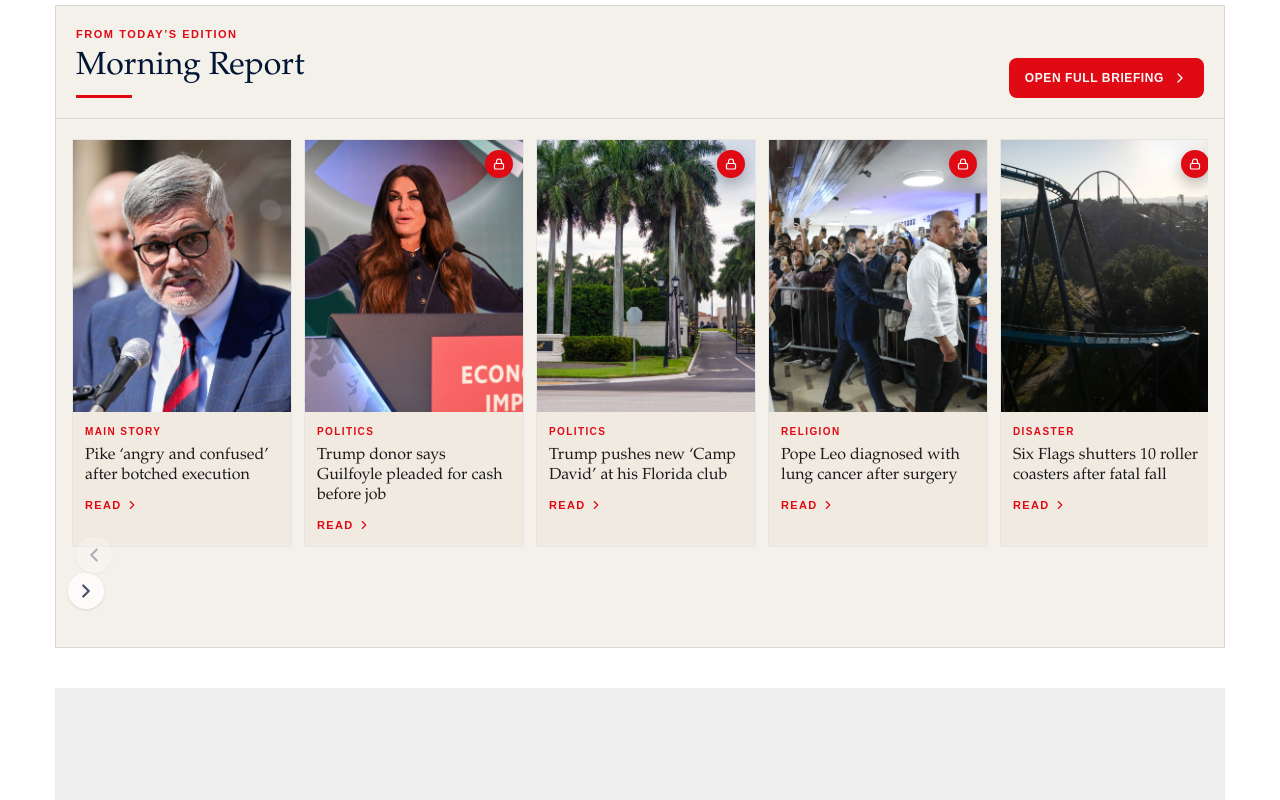
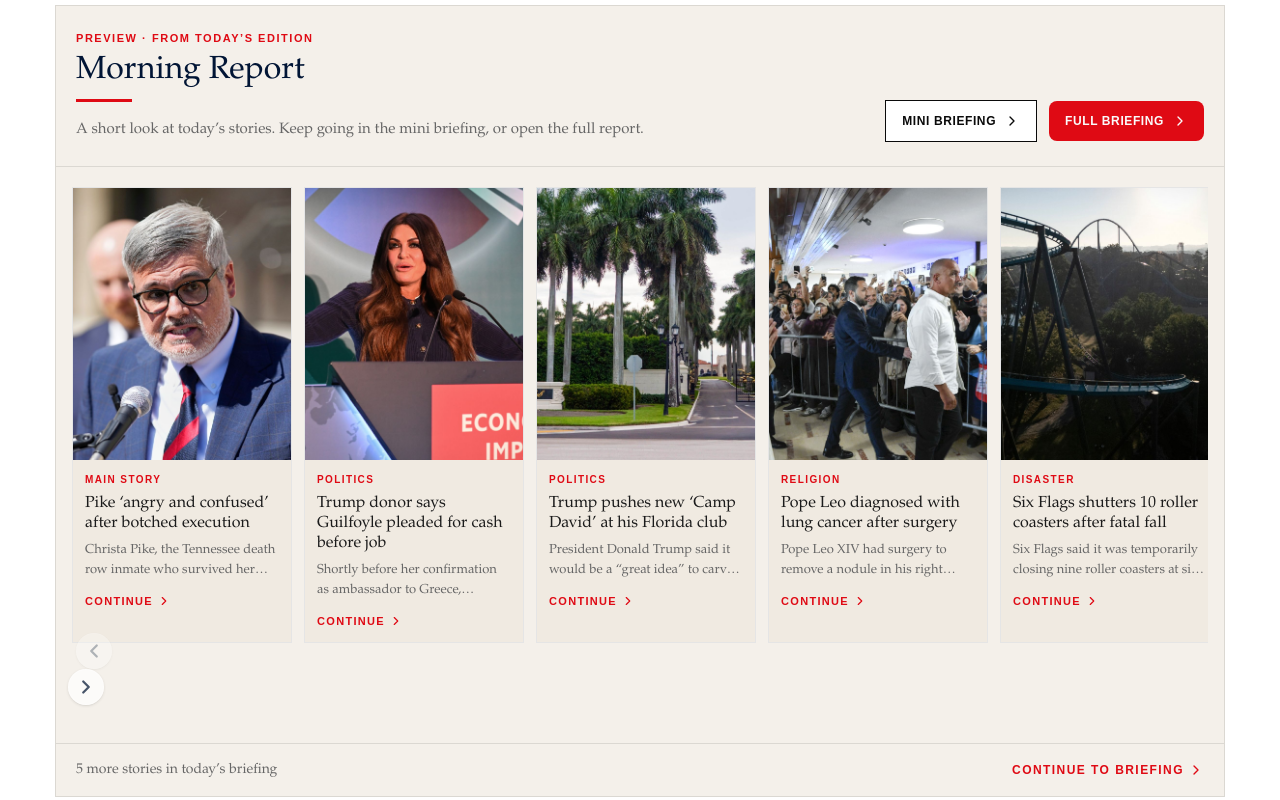
Before and after one commit to MattSmith02/week-morning-report, a Next.js app: page /article in a window 1280 px wide. Shown: the part 4220-5020 px from the top of the page. Built offline with nearby package versions, Linux system fonts and the light colour scheme.

Commit message:
Turn article briefing into unlocked preview with mini/full signposts.
Co-authored-by: Cursor <cursoragent@cursor.com>

```diff
--- a/src/app/article/page.tsx
+++ b/src/app/article/page.tsx
@@ -250,7 +250,9 @@ function NewsletterForm() {
 
 function MiniLatestBriefing() {
   const edition = EDITIONS.find((item) => item.id === "morning") ?? EDITIONS[0];
-  const stories = edition.stories.filter((story) => story.imageSrc).slice(0, 6);
+  const withImages = edition.stories.filter((story) => story.imageSrc);
+  const preview = withImages.slice(0, 5);
+  const moreCount = Math.max(0, edition.stories.length - preview.length);
   const scrollerRef = useRef<HTMLDivElement>(null);
   const [atStart, setAtStart] = useState(true);
   const [atEnd, setAtEnd] = useState(false);
@@ -264,7 +266,7 @@ function MiniLatestBriefing() {
 
   useEffect(() => {
     syncEdges();
-  }, [stories.length]);
+  }, [preview.length]);
 
   const go = (direction: -1 | 1) => {
     const root = scrollerRef.current;
@@ -274,24 +276,37 @@ function MiniLatestBriefing() {
     root.scrollBy({ left: direction * (card.offsetWidth + 12), behavior: reduce ? "auto" : "smooth" });
   };
 
-  if (!stories.length) return null;
+  if (!preview.length) return null;
 
   return (
-    <section className="mt-10 border border-black/10" style={{ background: CREAM }} aria-label="Latest briefing">
-      <div className="flex flex-wrap items-end justify-between gap-4 border-b border-black/10 px-4 py-5 sm:px-5">
-        <div>
+    <section className="mt-10 border border-black/10" style={{ background: CREAM }} aria-label="Morning Report preview">
+      <div className="flex flex-col gap-5 border-b border-black/10 px-4 py-6 sm:flex-row sm:items-end sm:justify-between sm:px-5">
+        <div className="min-w-0 max-w-[36rem]">
           <p className="text-[11px] font-bold tracking-[0.14em] text-[#DF0A14] uppercase" style={uiBold}>
-            From today’s edition
+            Preview · From today’s edition
           </p>
           <h2 className="mt-2 text-[28px] leading-none text-[#011535] sm:text-[32px]" style={roman}>
             {edition.briefing}
           </h2>
           <div className="mt-3 h-[3px] w-14 bg-[#DF0A14]" aria-hidden />
+          <p className="mt-4 text-[15px] leading-6 text-[#666666]" style={roman}>
+            A short look at today’s stories. Keep going in the mini briefing, or open the full report.
+          </p>
         </div>
-        <Link href="/report" className={weekCta} style={uiBold}>
-          Open full briefing
-          <BrandIcon name="chevronRight" defaultIcon={ChevronRight} className="h-4 w-4" />
-        </Link>
+        <div className="flex flex-wrap items-center gap-3">
+          <Link
+            href="/report"
+            className="inline-flex items-center gap-2 border border-[#0A0A0A] bg-white px-4 py-3 text-xs font-bold tracking-[0.05em] text-[#0A0A0A] uppercase transition-opacity hover:opacity-80"
+            style={uiBold}
+          >
+            Mini briefing
+            <BrandIcon name="chevronRight" defaultIcon={ChevronRight} className="h-4 w-4" />
+          </Link>
+          <Link href="/report?layout=classic" className={weekCta} style={uiBold}>
+            Full briefing
+            <BrandIcon name="chevronRight" defaultIcon={ChevronRight} className="h-4 w-4" />
+          </Link>
+        </div>
       </div>
 
       <div className="relative px-2 py-5 sm:px-4">
@@ -300,13 +315,13 @@ function MiniLatestBriefing() {
           onScroll={syncEdges}
           className="flex snap-x snap-mandatory gap-3 overflow-x-auto pb-2 [scrollbar-width:none] [&::-webkit-scrollbar]:hidden"
         >
-          {stories.map((story, index) => (
+          {preview.map((story) => (
             <article
               key={story.id}
               data-feed-card
               className="flex w-[min(78%,240px)] shrink-0 snap-start flex-col border border-black/10 bg-white sm:w-[220px]"
             >
-              <div className="relative aspect-[4/5] w-full overflow-hidden bg-[#111]">
+              <Link href={`/report#${story.id}`} className="relative aspect-[4/5] w-full overflow-hidden bg-[#111]">
                 <Image
                   src={story.imageSrc!}
                   alt=""
@@ -314,13 +329,7 @@ function MiniLatestBriefing() {
                   sizes="240px"
                   className={`object-cover object-[center_20%] ${story.imageFit === "contain" ? "object-contain" : ""}`}
                 />
-                {index > 0 ? (
-                  <span className="absolute top-2.5 right-2.5 inline-flex h-7 w-7 items-center justify-center rounded-full bg-[#DF0A14] text-white shadow-[0_6px_16px_rgba(0,0,0,0.28)]">
-                    <Lock size={12} strokeWidth={2.4} aria-hidden />
-                    <span className="sr-only">Subscriber story</span>
-                  </span>
-                ) : null}
-              </div>
+              </Link>
               <div className="flex flex-1 flex-col px-3 py-3" style={{ background: SOFT }}>
                 <p className="text-[10px] font-bold tracking-[0.14em] text-[#DF0A14] uppercase" style={uiBold}>
                   {story.chip}
@@ -328,12 +337,15 @@ function MiniLatestBriefing() {
                 <p className="mt-1.5 line-clamp-3 text-[16px] leading-5 text-[#1B1B1B]" style={roman}>
                   {story.dek}
                 </p>
+                <p className="mt-2 line-clamp-2 text-[13px] leading-5 text-[#666666]" style={roman}>
+                  {story.whatHappened}
+                </p>
                 <Link
                   href={`/report#${story.id}`}
                   className="mt-3 inline-flex items-center gap-1 text-[11px] font-bold tracking-[0.12em] text-[#DF0A14] uppercase"
                   style={uiBold}
                 >
-                  Read
+                  Continue
                   <BrandIcon name="chevronRight" defaultIcon={ChevronRight} className="h-3.5 w-3.5" />
                 </Link>
               </div>
@@ -355,6 +367,22 @@ function MiniLatestBriefing() {
           onClick={() => go(1)}
           className="absolute top-[42%] right-1 z-10 -translate-y-1/2"
         />
+      </div>
+
+      <div className="flex flex-wrap items-center justify-between gap-3 border-t border-black/10 px-4 py-4 sm:px-5">
+        <p className="text-[14px] leading-5 text-[#666666]" style={roman}>
+          {moreCount > 0
+            ? `${moreCount} more ${moreCount === 1 ? "story" : "stories"} in today’s briefing`
+            : "The rest of today’s briefing is ready when you are"}
+        </p>
+        <Link
+          href="/report"
+          className="inline-flex items-center gap-1 text-[12px] font-bold tracking-[0.12em] text-[#DF0A14] uppercase"
+          style={uiBold}
+        >
+          Continue to briefing
+          <BrandIcon name="chevronRight" defaultIcon={ChevronRight} className="h-4 w-4" />
+        </Link>
       </div>
     </section>
   );
```
